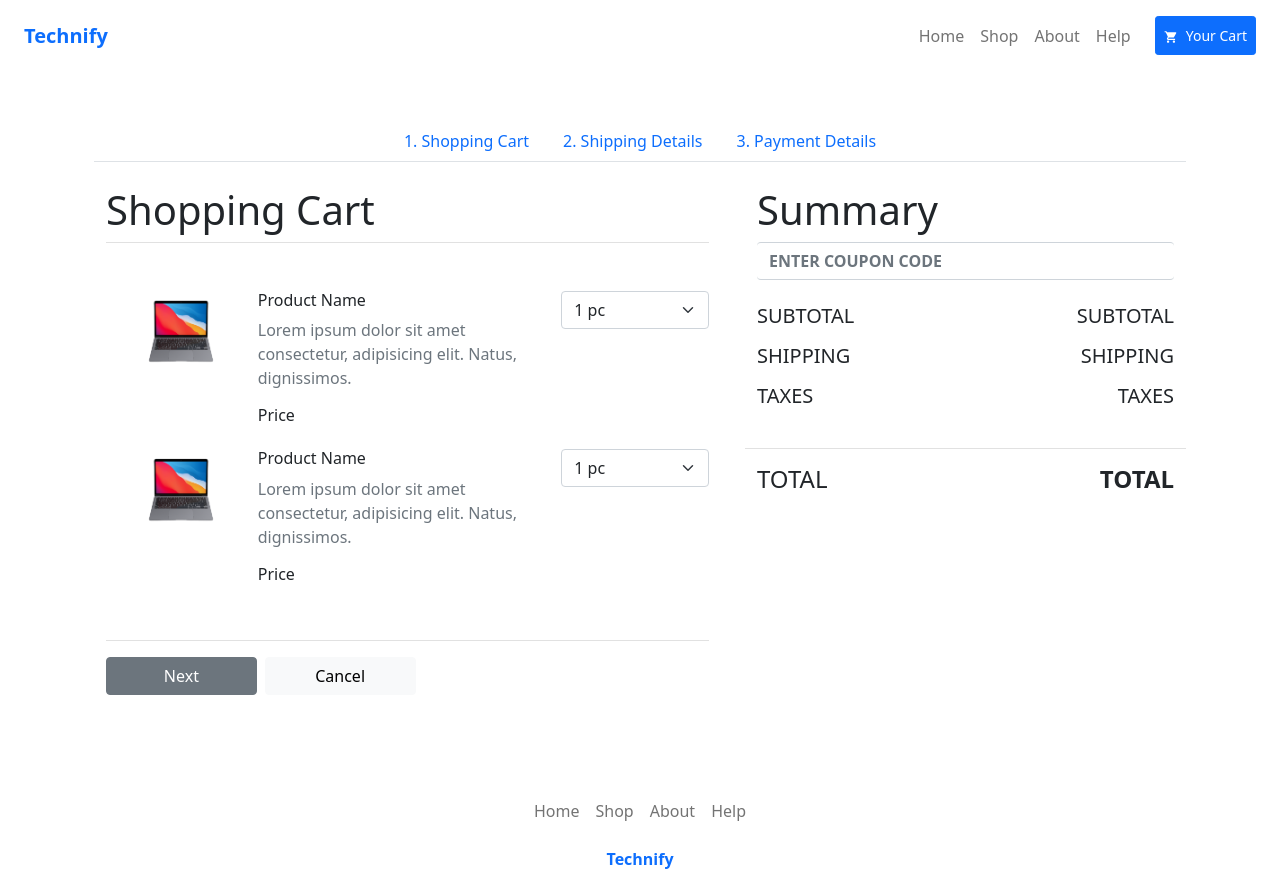
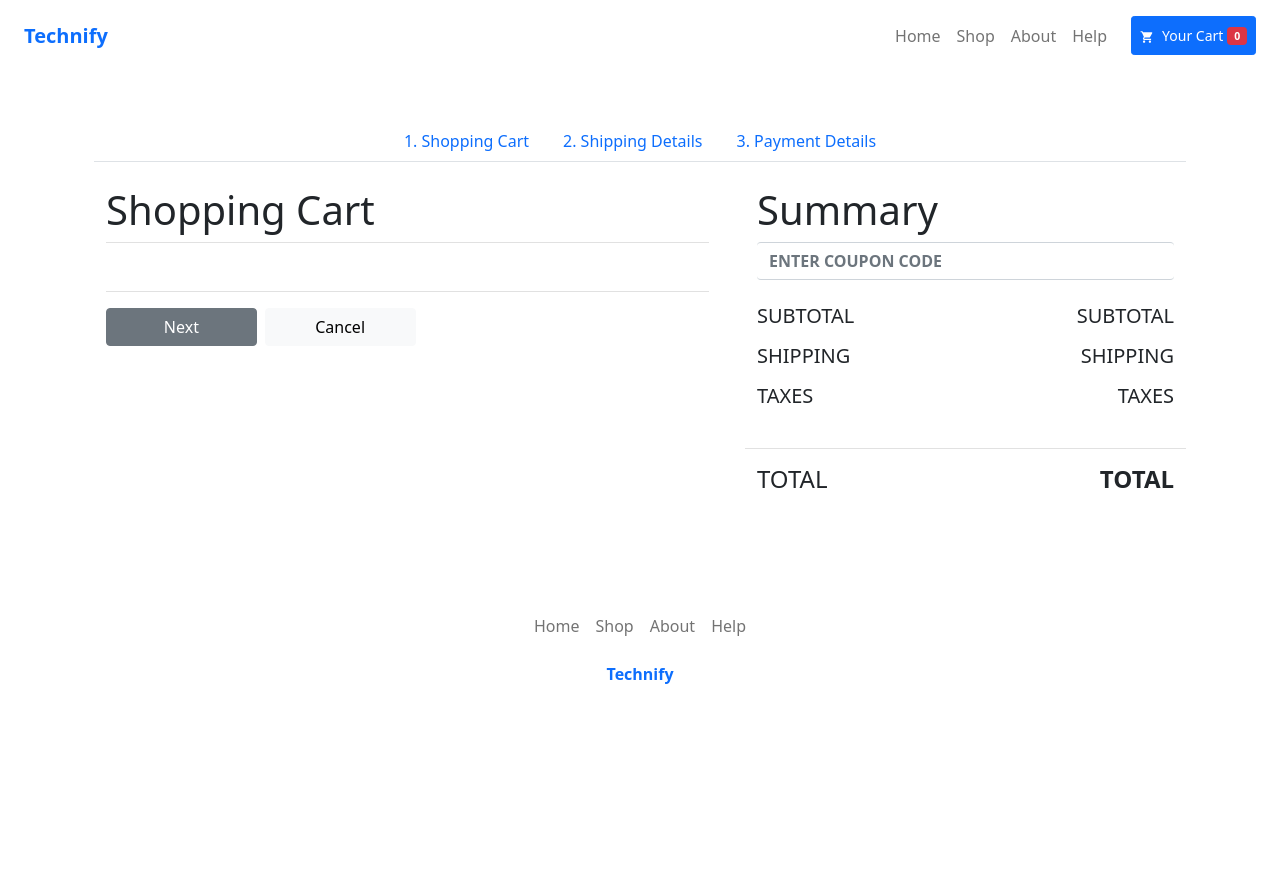
Before and after one commit to 5thDimensionalVader/technify-shop, a React (Create React App) app: page /checkout in a window 1280 px wide. After the commit the page ends 800 px from the top, so only its background shows below. Built offline with nearby package versions, Linux system fonts and the light colour scheme.

Commit message:
technify-shop Add to Cart functionality is working, but not 100% done

```diff
--- a/src/App.js
+++ b/src/App.js
@@ -1,15 +1,18 @@
 import appStyles from './app.module.css';
 import { BrowserRouter as Router, Switch, Route } from "react-router-dom";
 import { About, Checkout, Footer, Help, Home, Nav, Product, Shop } from "./components";
+import { useState } from 'react';
 
 const App = () => {
-  // set the title of the page
-  document.title = "Technify - Home";
+  // create a state for an empty array that will be our cart
+  const [cart, setCart] = useState([]);
+  console.log(cart);
+
   return (
     <Router>
       <div className="container-fluid text-center">
         {/* Nav component here */}
-        <Nav />
+        <Nav cartSize={cart.length}/>
         {/* Switch on these different components */}
         <div className="container-fluid my-5">
           <Switch>
@@ -17,8 +20,8 @@ const App = () => {
             <Route path="/about"><About /></Route>
             <Route path="/shop"><Shop /></Route>
             <Route path="/help"><Help /></Route>
-            <Route path="/checkout"><Checkout /></Route>
-            <Route path="/product"><Product /></Route>
+            <Route path="/checkout"><Checkout cart={cart}/></Route>
+            <Route path="/product"><Product setCart={setCart} cart={cart}/></Route>
           </Switch>
         </div>
         {/* Footer component here */}
--- a/src/components/Cart/Cart.js
+++ b/src/components/Cart/Cart.js
@@ -1,7 +1,6 @@
 import cartStyles from './cart.module.css';
-import { M1_Macbook } from '../../assets';
 
-const Cart = () => {
+const Cart = ({ cart }) => {
   return (
     <div className="container text-sm-center text-md-start">
 
@@ -13,16 +12,18 @@ const Cart = () => {
           </div>
 
           <div className="my-5 p-0">
-            <div className="row g-1 mb-3">
+            {
+              cart.map((item, key) => (
+                <div key={key} className="row g-1 mb-3">
                   <div className="col-sm col-md-3">
-                <img src={M1_Macbook} alt="" className="img-fluid" style={{ maxHeight: '110px', maxWidth: '150px' }} />
+                    <img src={item?.img_main} alt="product_img" className="img-fluid" style={{ maxHeight: '110px', maxWidth: '150px' }} />
                   </div>
 
                   <div className="col-sm col-md-6">
                     <div className="text-sm-center text-md-start">
-                  <h4 className="fs-6">Product Name</h4>
-                  <p className="text-lead text-muted">Lorem ipsum dolor sit amet consectetur, adipisicing elit. Natus, dignissimos.</p>
-                  <h4 className="fs-6 fw-lighter">Price</h4>
+                      <h4 className="fs-6">{item?.product_name}</h4>
+                      <p className="text-lead text-muted">{item?.product_description}</p>
+                      <h4 className="fs-6 fw-lighter">{`${item?.currency}${item?.price}`}</h4>
                     </div>
                   </div>
                   <div className="col-sm col-md-3">
@@ -32,28 +33,11 @@ const Cart = () => {
                     </select>
                   </div>
                 </div>
-            <div className="row g-1 mb-3">
-              <div className="col-sm col-md-3">
-                <img src={M1_Macbook} alt="" className="img-fluid" style={{ maxHeight: '110px', maxWidth: '150px' }} />
+              ))
+            }
           </div>
 
-              <div className="col-sm col-md-6">
-                <div className="text-sm-center text-md-start">
-                  <h4 className="fs-6">Product Name</h4>
-                  <p className="text-lead text-muted">Lorem ipsum dolor sit amet consectetur, adipisicing elit. Natus, dignissimos.</p>
-                  <h4 className="fs-6 fw-lighter">Price</h4>
-                </div>
-              </div>
-              <div className="col-sm col-md-3">
-                <select className="form-select">
-                  <option value="1">1 pc</option>
-                  <option value="2">2 pc</option>
-                </select>
-              </div>
-            </div>
-          </div>
-
-          <div className="" style={{borderTop:'1px solid #60606030'}}>
+          <div className="" style={{ borderTop: '1px solid #60606030' }}>
             <div className="row-cols-4 my-3">
               <button className="btn btn-secondary me-2">Next</button>
               <button className="btn btn-light">Cancel</button>
@@ -83,7 +67,7 @@ const Cart = () => {
               <h4 className="fw-light fs-5 mb-3">TAXES</h4>
             </div>
           </div>
-          <div className="row py-3" style={{borderTop:'1px solid #60606030'}}>
+          <div className="row py-3" style={{ borderTop: '1px solid #60606030' }}>
             <div className="col-sm col-md text-sm-center text-md-start">
               <h4 className="fw-light fs-4 mb-3">TOTAL</h4>
             </div>
--- a/src/components/Checkout/Checkout.js
+++ b/src/components/Checkout/Checkout.js
@@ -1,9 +1,7 @@
 import { Cart, Shipping, Payment, CheckoutNav } from "..";
 import { BrowserRouter as Router, Route, Switch } from "react-router-dom";
 
-const Checkout = () => {
-  // set the title of the page
-  document.title = "Technify - Checkout";
+const Checkout = ({cart}) => {
   return (
     <Router>
       <div className="container">
@@ -12,10 +10,10 @@ const Checkout = () => {
         {/* Checkout Content */}
         <div className="container my-4">
           <Switch>
-            <Route exact path='/checkout'><Cart /></Route>
-            <Route path='/cart'><Cart /></Route>
-            <Route path='/shipping'><Shipping /></Route>
-            <Route path='/payment'><Payment /></Route>
+            <Route exact path='/checkout'><Cart cart={cart}/></Route>
+            <Route path='/cart'><Cart cart={cart}/></Route>
+            <Route path='/shipping'><Shipping cart={cart}/></Route>
+            <Route path='/payment'><Payment cart={cart}/></Route>
           </Switch>
         </div>
       </div>
--- a/src/components/Nav/Nav.js
+++ b/src/components/Nav/Nav.js
@@ -2,7 +2,7 @@ import navStyles from './nav.module.css';
 import { Link } from 'react-router-dom';
 import { MdShoppingCart } from 'react-icons/md';
 
-const Nav = () => {
+const Nav = ({cartSize}) => {
   return (
     <nav className="navbar navbar-expand-lg navbar-light py-3">
       <div className="container-xxl">
@@ -31,9 +31,13 @@ const Nav = () => {
               <Link className="nav-link" to="/help">Help</Link>
             </li>
             <li className="nav-item ms-3 d-none d-md-inline">
-              <Link className="nav-link btn btn-primary btn-sm text-white" to="/checkout">
-                <span className="me-2"><MdShoppingCart color="white"/></span>
+              <Link className="nav-link btn btn-primary position-relative btn-sm text-white" to="/checkout">
+                <span className="me-2"><MdShoppingCart color="white" /></span>
                 <span>Your Cart</span>
+                {/* <span className="position-absolute top-0 start-100 translate-middle badge rounded-pill bg-danger">
+                  0
+                </span> */}
+                <span className="badge bg-danger ms-1">{cartSize}</span>
               </Link>
             </li>
           </ul>
--- a/src/components/Payment/Payment.js
+++ b/src/components/Payment/Payment.js
@@ -1,9 +1,8 @@
 import paymentStyles from './payment.module.css';
-import { M1_Macbook } from '../../assets';
 import { BsCreditCard, BsInfoCircle } from 'react-icons/bs';
 import { ImPaypal } from 'react-icons/im';
 
-const Payment = () => {
+const Payment = ({ cart }) => {
   return (
     <div className="container text-sm-center text-md-start">
       <div className="row g-5">
@@ -84,24 +83,19 @@ const Payment = () => {
           </div>
           {/* Cart product section */}
           <div className="mt-2 py-2" style={{ borderBottom: '1px solid #60606030' }}>
-            <div className="row">
-              <div className="col-sm col-md-6">
-                <img src={M1_Macbook} alt="" className="img-fluid" style={{ maxHeight: '110px', maxWidth: '150px' }} />
-              </div>
-              <div className="col-sm col-md-6 align-self-center text-sm-center text-md-start">
-                <h5 className="fs-6">Product Name</h5>
-                <h5 className="fs-6 text-muted">Price</h5>
-              </div>
-            </div>
-            <div className="row">
-              <div className="col-sm col-md-6">
-                <img src={M1_Macbook} alt="" className="img-fluid" style={{ maxHeight: '110px', maxWidth: '150px' }} />
-              </div>
-              <div className="col-sm col-md-6 align-self-center text-sm-center text-md-start">
-                <h5 className="fs-6">Product Name</h5>
-                <h5 className="fs-6 text-muted">Price</h5>
-              </div>
-            </div>
+            {
+              cart.map((item, key) => (
+                <div key={key} className="row">
+                  <div className="col-sm col-md-6">
+                    <img src={item?.img_main} alt="" className="img-fluid" style={{ maxHeight: '110px', maxWidth: '150px' }} />
+                  </div>
+                  <div className="col-sm col-md-6 align-self-center text-sm-center text-md-start">
+                    <h5 className="fs-6">{item?.product_name}</h5>
+                    <h5 className="fs-6 text-muted">{`${item?.currency}${item?.price}`}</h5>
+                  </div>
+                </div>
+              ))
+            }
           </div>
           {/* Voucher section */}
           <div className="py-2" style={{ borderBottom: '1px solid #60606030' }}>
--- a/src/components/Product/Product.js
+++ b/src/components/Product/Product.js
@@ -2,10 +2,11 @@ import { useState, useEffect } from 'react';
 import productStyles from './product.module.css';
 import data from '../../assets/data/data.js';
 import { FaUserCircle } from 'react-icons/fa';
-import { useLocation } from 'react-router-dom';
+import { useLocation, useHistory } from 'react-router-dom';
 
-const Product = () => {
+const Product = ({setCart, cart}) => {
 
+  const history = useHistory();
   const location = useLocation();
   // set for product_id
   const [productID, setProductID] = useState(null);
@@ -51,7 +52,10 @@ const Product = () => {
               </div>
             </div>
             <p className="my-4 lead">{newProduct?.product_description}</p>
-            <button className="btn btn-secondary">Add to Cart</button>
+            <button className="btn btn-secondary" onClick={() => {
+                setCart([...cart, newProduct]);
+                history.push('/shop');
+            }}>Add to Cart</button>
           </div>
 
         </div>
--- a/src/components/Shipping/Shipping.js
+++ b/src/components/Shipping/Shipping.js
@@ -1,7 +1,7 @@
 import shippingStyles from './shipping.module.css';
 import { M1_Macbook } from '../../assets';
 
-const Shipping = () => {
+const Shipping = ({ cart }) => {
   return (
     <div className="container text-sm-center text-md-start">
       <div className="row g-5">
@@ -115,24 +115,19 @@ const Shipping = () => {
           </div>
           {/* Cart product section */}
           <div className="mt-2 py-2" style={{ borderBottom: '1px solid #60606030' }}>
-            <div className="row">
-              <div className="col-sm col-md-6">
-                <img src={M1_Macbook} alt="" className="img-fluid" style={{ maxHeight: '110px', maxWidth: '150px' }} />
-              </div>
-              <div className="col-sm col-md-6 align-self-center text-sm-center text-md-start">
-                <h5 className="fs-6">Product Name</h5>
-                <h5 className="fs-6 text-muted">Price</h5>
-              </div>
-            </div>
-            <div className="row">
-              <div className="col-sm col-md-6">
-                <img src={M1_Macbook} alt="" className="img-fluid" style={{ maxHeight: '110px', maxWidth: '150px' }} />
-              </div>
-              <div className="col-sm col-md-6 align-self-center text-sm-center text-md-start">
-                <h5 className="fs-6">Product Name</h5>
-                <h5 className="fs-6 text-muted">Price</h5>
-              </div>
-            </div>
+            {
+              cart.map((item, key) => (
+                <div key={key} className="row">
+                  <div className="col-sm col-md-6">
+                    <img src={item?.img_main} alt="" className="img-fluid" style={{ maxHeight: '110px', maxWidth: '150px' }} />
+                  </div>
+                  <div className="col-sm col-md-6 align-self-center text-sm-center text-md-start">
+                    <h5 className="fs-6">{item?.product_name}</h5>
+                    <h5 className="fs-6 text-muted">{`${item?.currency}${item?.price}`}</h5>
+                  </div>
+                </div>
+              ))
+            }
           </div>
           {/* Voucher section */}
           <div className="py-2" style={{ borderBottom: '1px solid #60606030' }}>
```
Lines whose indentation alone changed are shown as unchanged.
